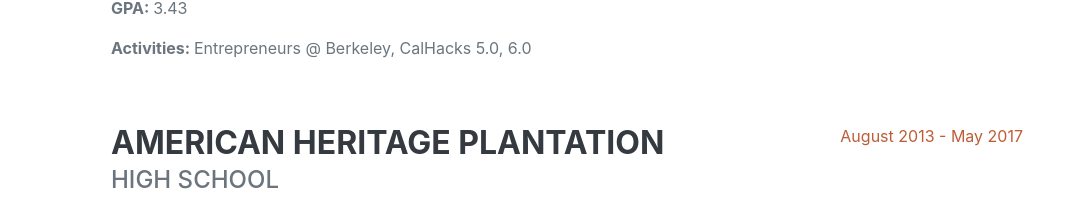
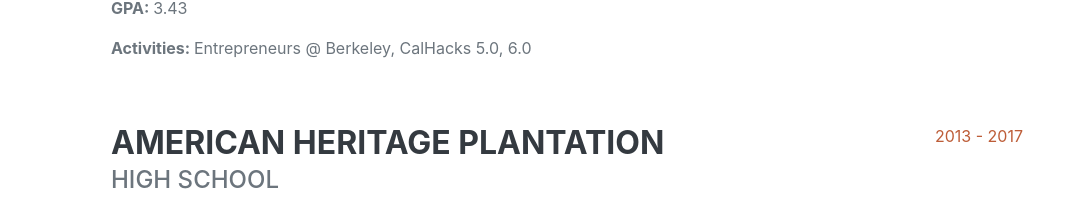
Before and after one commit to nneeranjun/digitalportfolio, a plain HTML site: page index.html in a window 1280 px wide. Shown: the part 1199-1415 px from the top of the page, without its empty margins (209-1280 px from the left). Drawn offline with nearby package versions, Linux system fonts and the light colour scheme; a web font is replaced by a local one.

Commit message:
changed hs

```diff
--- a/index.html
+++ b/index.html
@@ -74,7 +74,7 @@
                             <h3 class="mb-0">American Heritage Plantation</h3>
                             <div class="subheading mb-3">High School</div>
                         </div>
-                        <div class="flex-shrink-0"><span class="text-primary">August 2013 - May 2017</span></div>
+                        <div class="flex-shrink-0"><span class="text-primary">2013 - 2017</span></div>
                     </div>
                 </div>
             </section>
```
